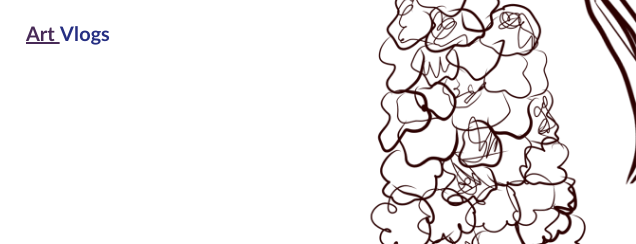
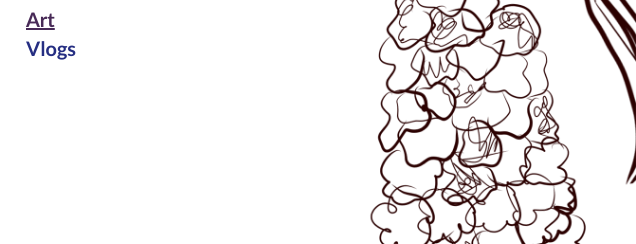
Before and after one commit to schatzju/schatzju.github.io_old, a plain HTML site: page index.html in a window 1280 px wide. Shown: the part 434-678 px from the top of the page, 644-1280 px from the left. Drawn offline with Linux system fonts and the light colour scheme; a web font is replaced by a local one.

Commit message:
Update index.html

```diff
--- a/index.html
+++ b/index.html
@@ -46,7 +46,7 @@
 
                 <div id="research_button";style="text-align: left;" class="header-button"> <u>Research </u></div>
                 <div id="art_button"; style="text-align: left;" class="header-button"> <u>Art </u></a>
-                <a href=" https://www.youtube.com/watch?v=lPHhQPCE8A4&list=PLQKdcWBkHsUsV85teRjXJ9hmfJ0zBt2JA">Vlogs </u></a>
+                <div> <a href=" https://www.youtube.com/watch?v=lPHhQPCE8A4&list=PLQKdcWBkHsUsV85teRjXJ9hmfJ0zBt2JA">Vlogs</a></div>
 
             </th>
         </tr>
```
